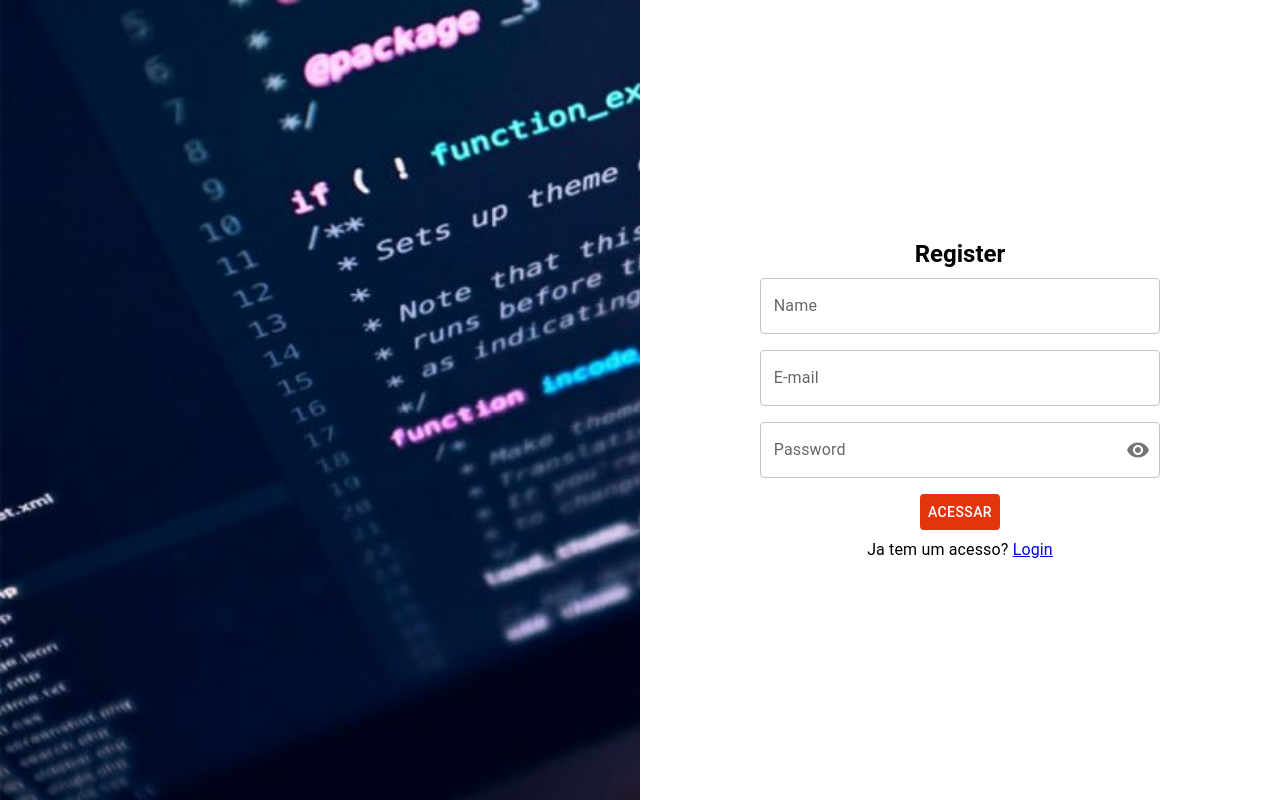
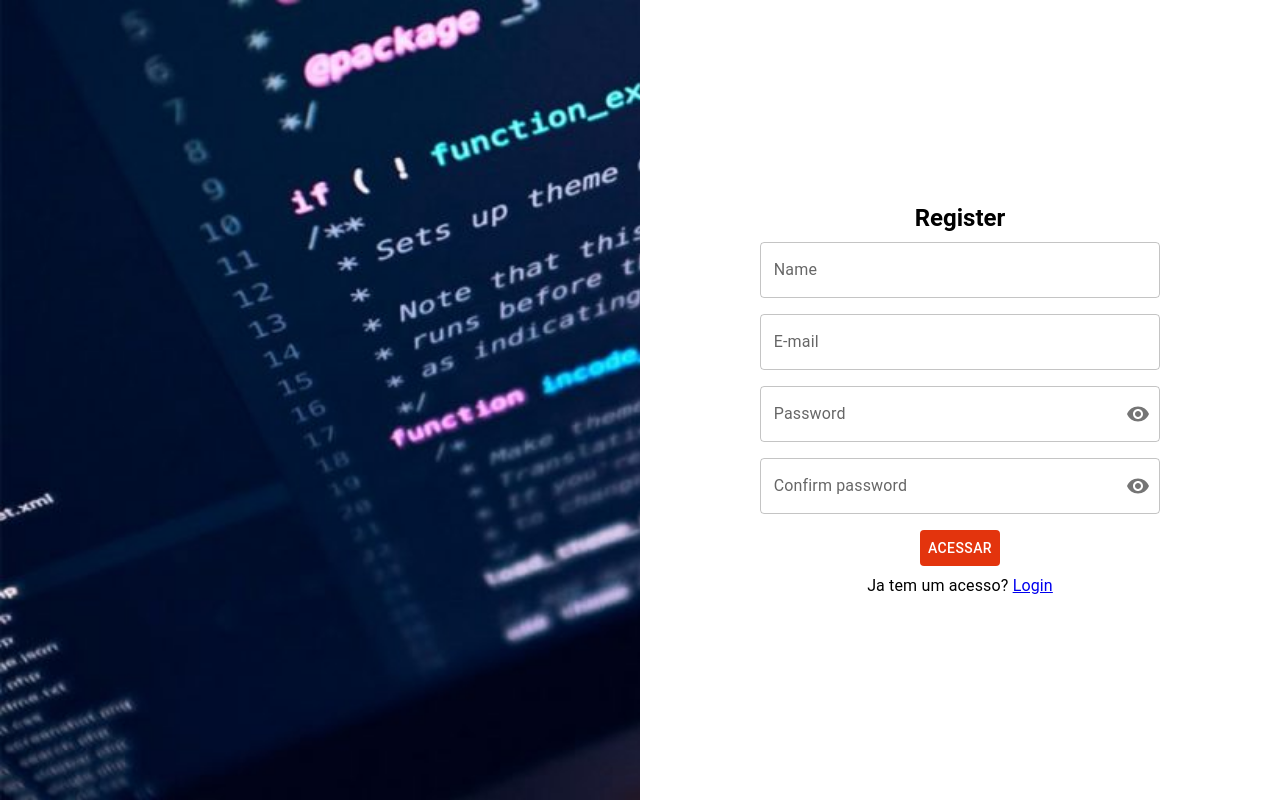
Before and after one commit to Marseljrdev/crud-recados-av3, a React (Create React App) app: page /register in a window 1280 px wide. Built offline with nearby package versions, Linux system fonts and the light colour scheme.

Commit message:
Atualizaçaõ para subir no vercel

```diff
--- a/src/App.css
+++ b/src/App.css
@@ -3,6 +3,7 @@ body{
   margin: 0;
   font-family: sans-serif;
 }
+
 @keyframes App-logo-spin {
   from {
     transform: rotate(0deg);
--- a/src/App.tsx
+++ b/src/App.tsx
@@ -6,12 +6,15 @@ import defaultTheme from './config/theme/defaultTheme';
 import { PersistGate } from 'redux-persist/integration/react';
 import { persistor, store } from './store/store';
 import { Provider } from 'react-redux';
+import 'react-toastify/dist/ReactToastify.css';
+import { ToastContainer } from 'react-toastify';
 
 function App() {
   return (
     <Provider store={store}>
       <PersistGate persistor={persistor}>
         <ThemeProvider theme={defaultTheme}>
+          <ToastContainer autoClose={3000}/>
           <AppRoutes />
         </ThemeProvider>
       </PersistGate>
--- a/src/pages/EditRecado.tsx
+++ b/src/pages/EditRecado.tsx
@@ -1,5 +1,5 @@
 import React, { useEffect, useState } from 'react';
-import { Button, Divider, Grid, TextField } from '@mui/material';
+import { Button, Divider, Grid, TextField, Typography } from '@mui/material';
 import ListRecados from '../components/ListRecados';
 import { useAppDispatch, useAppSelector } from '../store/hooks';
 import { selectAll, updateRecado } from '../store/modules/recadosSlice';
@@ -16,6 +16,10 @@ const EditRecado: React.FC = () => {
   console.log(recadosRedux);
   const dispatch = useAppDispatch();
 
+    if (!recadosRedux) {
+      return <Typography variant='body2' >Não há nenhum recados para editar</Typography>;
+    }
+
   useEffect(() => {
     if (recadosRedux) {
       setDescricao(recadosRedux[0].description);
@@ -25,7 +29,7 @@ const EditRecado: React.FC = () => {
 
   function handleEdit() {
     if (id) {
-      dispatch(updateRecado({id, changes: {description: descricao, details: detalhes}}));
+      dispatch(updateRecado({ id, changes: { description: descricao, details: detalhes } }));
     }
     navigate('/home');
   }
--- a/src/pages/Home.tsx
+++ b/src/pages/Home.tsx
@@ -27,7 +27,7 @@ const Home: React.FC = () => {
 
   return (
     <Grid container spacing={2}>
-      <Grid item xs={12} sm>
+      <Grid item xs={12}>
         <TextField
           id="outlined-description-input"
           label="Descrição"
--- a/src/pages/Login.tsx
+++ b/src/pages/Login.tsx
@@ -1,4 +1,4 @@
-import React, { useEffect, useState } from 'react';
+import React, { useState } from 'react';
 import {
   Button,
   FormControl,
@@ -11,12 +11,15 @@ import {
 } from '@mui/material';
 import { Visibility, VisibilityOff } from '@mui/icons-material';
 import { Link, useNavigate } from 'react-router-dom';
-import { useAppSelector } from '../store/hooks';
+import { useAppDispatch, useAppSelector } from '../store/hooks';
 import { selectAll } from '../store/modules/usersSlice';
-import UsersType from '../types/UsersType';
+import { toast } from 'react-toastify';
+import { setToken } from '../store/modules/tokenSlice';
+import generateId from '../utils/generateId';
 
 const Login: React.FC = () => {
   const usersRedux = useAppSelector(selectAll);
+  const dispatch = useAppDispatch();
   const navigate = useNavigate();
   const [loginEmail, setLoginEmail] = useState<string>('');
   const [loginPassword, setLoginPassword] = useState<string>('');
@@ -25,19 +28,23 @@ const Login: React.FC = () => {
 
   const handleClickShowPassword = () => setShowPassword(show => !show);
 
+  const handleMouseDownPassword = (event: React.MouseEvent<HTMLButtonElement>) => {
+    event.preventDefault();
+  };
+
+  const handleToken = generateId();
 
   const handleLogin = () => {
     const findUser = usersRedux.find(item => item.email === loginEmail && item.password === loginPassword);
     if (findUser) {
+      dispatch(setToken(handleToken));
       navigate('/home');
+      toast.info(`Bem vindo ao sistema, ${findUser.name}`);
     } else {
       alert('E-mail ou senha incorretos!');
     }
   };
 
-  const handleMouseDownPassword = (event: React.MouseEvent<HTMLButtonElement>) => {
-    event.preventDefault();
-  };
   return (
     <Grid container sx={{ height: '100vh' }}>
       <Grid
--- a/src/pages/Register.tsx
+++ b/src/pages/Register.tsx
@@ -1,3 +1,4 @@
+/* eslint-disable @typescript-eslint/no-explicit-any */
 import React, { useEffect, useState } from 'react';
 import {
   Button,
@@ -14,27 +15,38 @@ import { Link, useNavigate } from 'react-router-dom';
 import { useAppDispatch } from '../store/hooks';
 import { registerUser } from '../store/modules/usersSlice';
 import UsersType from '../types/UsersType';
+import { toast } from 'react-toastify';
 
 const Register: React.FC = () => {
   const [showPassword, setShowPassword] = useState(false);
-  const [userName, setUserName] = useState<string>('');
-  const [userEmail, setUserEmail] = useState<string>('');
-  const [userPassword, setUserPassword] = useState<string>('');
-
-  const dispatch = useAppDispatch();
-  const navigate = useNavigate();
   const handleClickShowPassword = () => setShowPassword(show => !show);
-
   const handleMouseDownPassword = (event: React.MouseEvent<HTMLButtonElement>) => {
     event.preventDefault();
   };
 
+  const [userName, setUserName] = useState<string>('');
+
+  const [userEmail, setUserEmail] = useState<string>('');
+
+  const [userPassword, setUserPassword] = useState<string>('');
+
+  const [confirmPassword, setConfirmPassword] = useState<string>('');
+
+  const dispatch = useAppDispatch();
+  const navigate = useNavigate();
 
   const handleRegister = (e: any) => {
     e.preventDefault();
     const newRegisterUser: UsersType = { name: userName, email: userEmail, password: userPassword };
-    dispatch(registerUser(newRegisterUser));
-    navigate('/login');
+    if (userPassword !== confirmPassword) {
+      toast.error('Senhas não conferem');
+    } else if (userName === '' && userEmail === '' && userPassword === '') {
+      toast.error('Preencha todos os dados');
+    } else {
+      dispatch(registerUser(newRegisterUser));
+      navigate('/');
+      toast.success('Cadastrado com sucesso');
+    }
   };
 
   return (
@@ -57,6 +69,7 @@ const Register: React.FC = () => {
         <FormControl sx={{ m: 1, width: '45ch' }} variant="outlined">
           <InputLabel htmlFor="outlined-adornment-name">Name</InputLabel>
           <OutlinedInput
+            required
             value={userName}
             onChange={e => setUserName(e.target.value)}
             id="outlined-adornment-name"
@@ -68,6 +81,7 @@ const Register: React.FC = () => {
           <InputLabel htmlFor="outlined-adornment-email">E-mail</InputLabel>
           <OutlinedInput
             value={userEmail}
+            required
             onChange={e => setUserEmail(e.target.value)}
             id="outlined-adornment-email"
             type="email"
@@ -78,6 +92,7 @@ const Register: React.FC = () => {
           <InputLabel htmlFor="outlined-adornment-password">Password</InputLabel>
           <OutlinedInput
             id="outlined-adornment-password"
+            required
             value={userPassword}
             onChange={e => setUserPassword(e.target.value)}
             type={showPassword ? 'text' : 'password'}
@@ -96,6 +111,29 @@ const Register: React.FC = () => {
             label="Password"
           />
         </FormControl>
+        <FormControl sx={{ m: 1, width: '45ch' }} variant="outlined">
+          <InputLabel htmlFor="outlined-adornment-password">Confirm password</InputLabel>
+          <OutlinedInput
+            required
+            id="outlined-adornment-password"
+            value={confirmPassword}
+            onChange={e => setConfirmPassword(e.target.value)}
+            type={showPassword ? 'text' : 'password'}
+            endAdornment={
+              <InputAdornment position="end">
+                <IconButton
+                  aria-label="toggle password visibility"
+                  onClick={handleClickShowPassword}
+                  onMouseDown={handleMouseDownPassword}
+                  edge="end"
+                >
+                  {showPassword ? <VisibilityOff /> : <Visibility />}
+                </IconButton>
+              </InputAdornment>
+            }
+            label="Confirm password"
+          />
+        </FormControl>
         <Button onClick={handleRegister}>Acessar</Button>
         <Typography>
           Ja tem um acesso? <Link to="/login">Login</Link>
--- a/src/routes/AppRoutes.tsx
+++ b/src/routes/AppRoutes.tsx
@@ -10,7 +10,7 @@ const AppRoutes: React.FC = () => {
   return (
     <BrowserRouter>
       <Routes>
-        <Route path="/login" element={<Login />} />
+        <Route path="/" element={<Login />} />
         <Route path="/register" element={<Register />} />
         <Route path="/home" element={<DefaultLayout component={Home} />} />
         <Route path="/edit-recado/:id" element={<DefaultLayout component={EditRecado} />} />
--- a/src/store/modules/rootReducer.ts
+++ b/src/store/modules/rootReducer.ts
@@ -1,8 +1,10 @@
 import { combineReducers } from '@reduxjs/toolkit';
 import usersReducer from './usersSlice';
 import recadosReducer from './recadosSlice';
+import tokenReducer from './tokenSlice';
 
 export default combineReducers({
+  token: tokenReducer,
   users: usersReducer,
   recados: recadosReducer
 });
--- /dev/null
+++ b/src/store/modules/tokenSlice.ts
@@ -0,0 +1,19 @@
+import { createSlice } from '@reduxjs/toolkit';
+
+const initialState = '';
+
+const tokenSlice = createSlice({
+  name: 'token',
+  initialState,
+  reducers: {
+    setToken(state, action) {
+      return action.payload;
+    },
+    removeToken() {
+      return initialState;
+    },
+  },
+});
+
+export const { setToken, removeToken } = tokenSlice.actions;
+export default tokenSlice.reducer;
--- a/src/store/modules/usersSlice.ts
+++ b/src/store/modules/usersSlice.ts
@@ -15,7 +15,7 @@ const usersSlice = createSlice({
     registerUser: (state, action) => {
       console.log(action.payload);
       adapter.addOne(state, action.payload);
-    }
+    },
   }
 });
 
```
